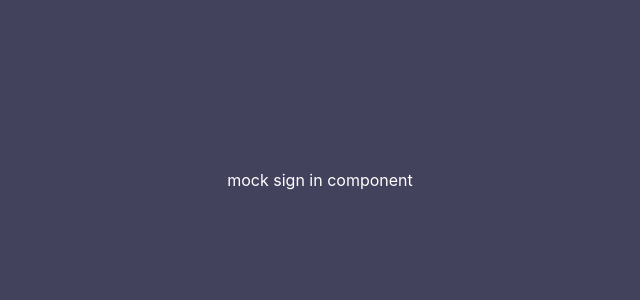
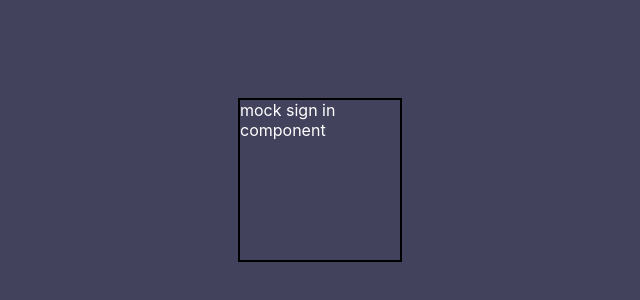
Before and after one commit to SequelTeamSix/Team-Max-P2-Frontend, a React (Create React App) app: page /signIn in a window 1280 px wide. Shown: the part 220-520 px from the top of the page, without its empty margins (320-960 px from the left). Built offline with nearby package versions, Linux system fonts and the light colour scheme.

Commit message:
clean up styling for app component

```diff
--- a/src/App.css
+++ b/src/App.css
@@ -1,15 +1,9 @@
 .app {
   display: flex;
-
-  /* horizontal */
   justify-content: center;
-
-  /* vertical */
   align-items: center;
-
-  background-color: #43425D;
+  background-color: #43425d;
   color: white;
-
   height: 100vh;
 }
 
@@ -41,11 +35,16 @@
 }
 
 .landing-page-button {
-  background-color: #397C90;
+  background-color: #397c90;
   color: white;
   font-size: 1rem;
   border: none;
   height: 3rem;
   width: 10rem;
   border-radius: 10px;
+  cursor: pointer;
 }
+
+.landing-page-button:hover {
+  background-color: lightblue;
+}
--- a/src/routes/SignIn.js
+++ b/src/routes/SignIn.js
@@ -1,7 +1,9 @@
+import Landing from "./Landing";
+
 export default function SignIn() {
-    return (
-        <div>
-            mock sign in component
-        </div>
-    )
+  return (
+    <div style={{ border: "solid black 2px", height: "10rem", width: "10rem" }}>
+      mock sign in component
+    </div>
+  );
 }
```
Also changed, not shown: 1 other file (tests, documents, lock files or other folders).
